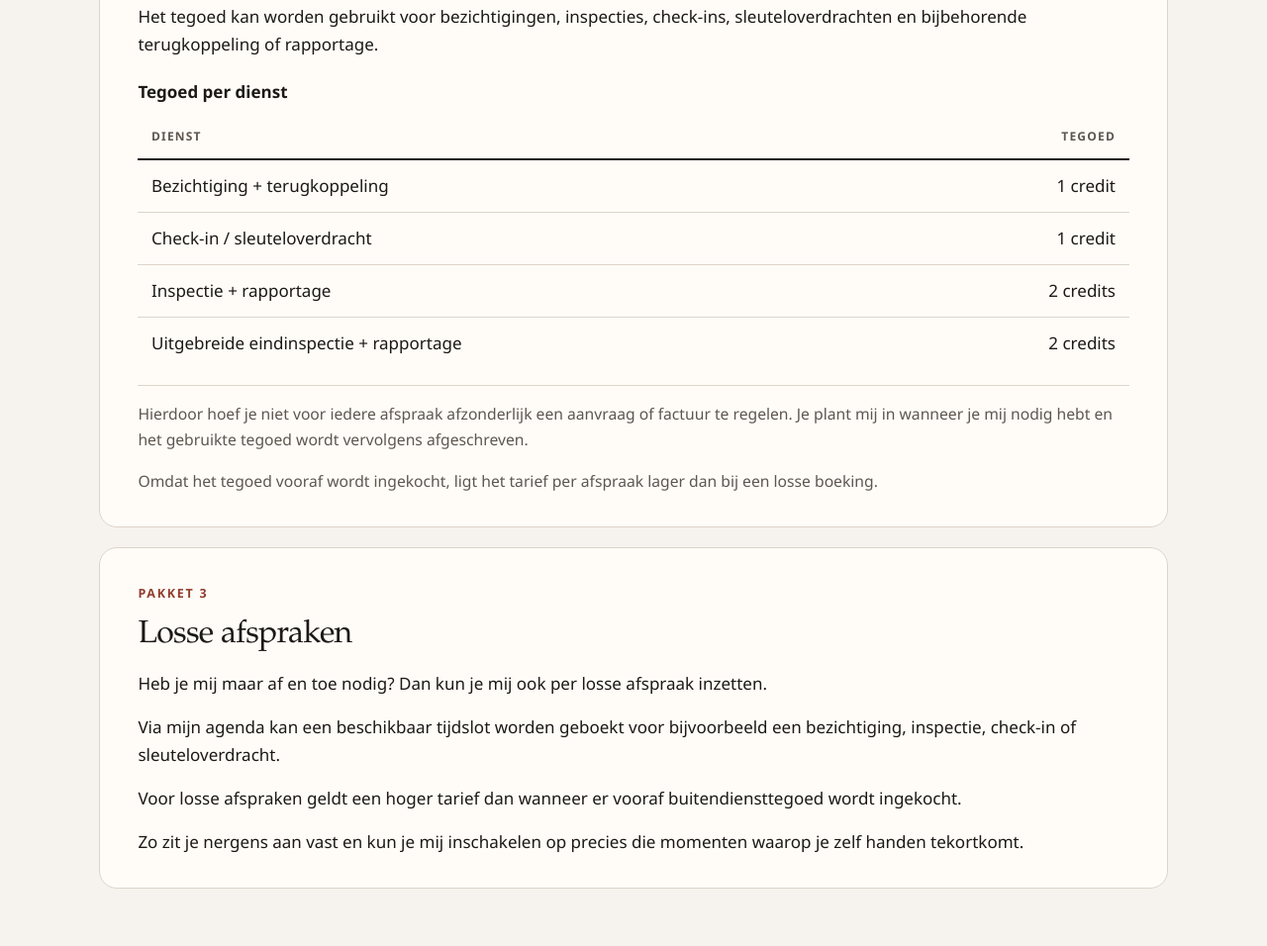
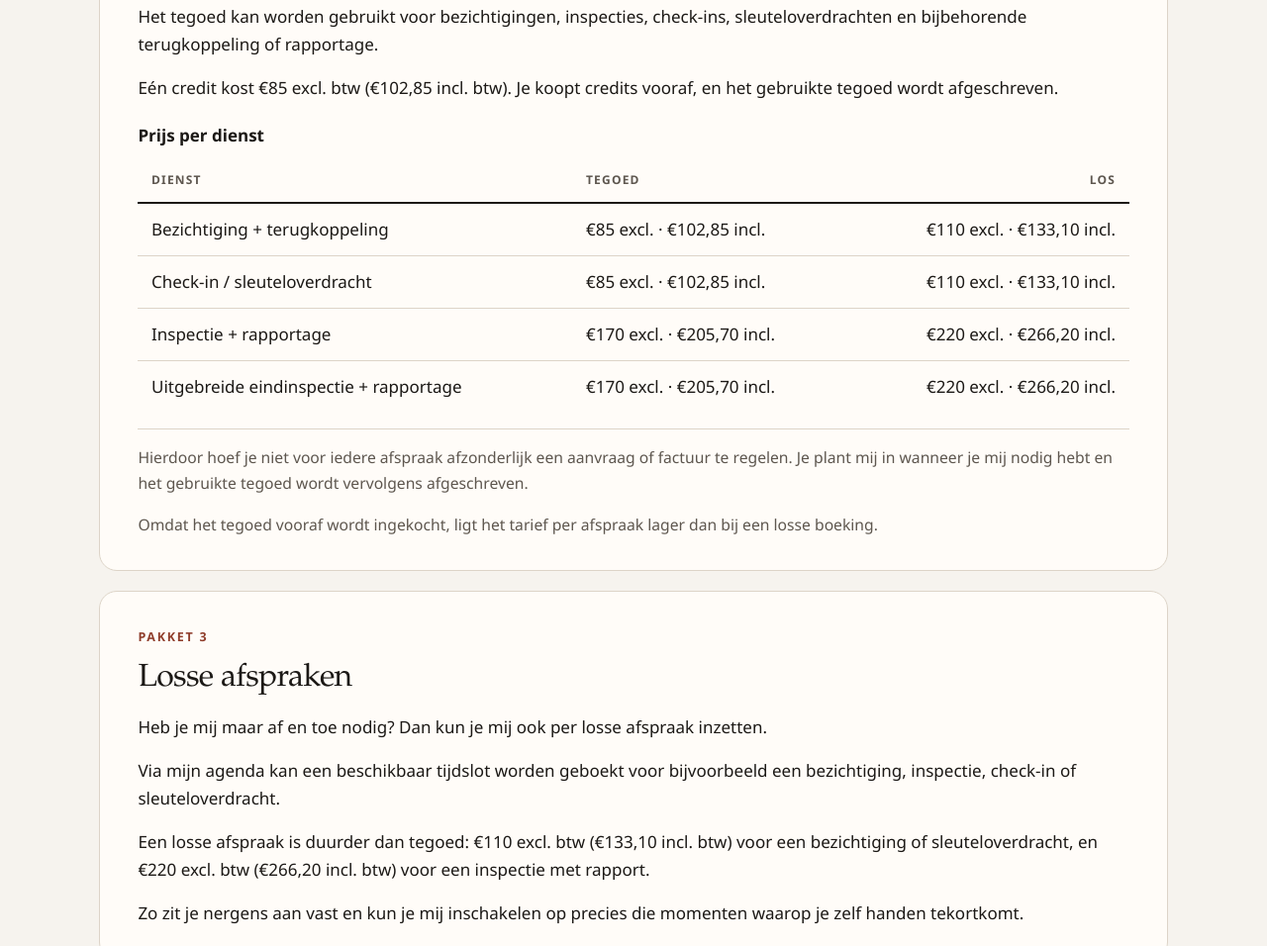
Before and after one commit to pleun-teddykids/verhuur-buitendienst-ea7270b9, a plain HTML site: page index.html in a window 1280 px wide. Shown: the part 1970-2926 px from the top of the page at 99% size. Drawn offline with Linux system fonts and the light colour scheme.

Commit message:
Add prices incl. VAT

```diff
--- a/index.html
+++ b/index.html
@@ -302,7 +302,7 @@
         <article class="pakket" id="complete">
           <div class="pakket-kicker">
             <p class="nummer">Pakket 1</p>
-            <p class="prijs">€300 <span>excl. btw per traject</span></p>
+            <p class="prijs">€300 <span>excl. btw · €363 incl. btw per traject</span></p>
           </div>
           <h3>Complete verhuurbegeleiding</h3>
           <p>Met dit pakket neem ik het buitendienstgedeelte van het verhuurtraject zoveel mogelijk uit handen, vanaf de eerste bezichtiging tot en met de sleuteloverdracht aan de nieuwe huurder.</p>
@@ -332,31 +332,37 @@
           <p>Voor makelaarskantoren die mij regelmatig willen kunnen inzetten, bied ik een flexibel tegoed aan.</p>
           <p>Je koopt vooraf een aantal credits. Wanneer er tijdens het inplannen blijkt dat een collega niet beschikbaar is voor een afspraak buiten de deur, kan er eenvoudig een beschikbaar tijdslot in mijn agenda worden geboekt.</p>
           <p>Het tegoed kan worden gebruikt voor bezichtigingen, inspecties, check-ins, sleuteloverdrachten en bijbehorende terugkoppeling of rapportage.</p>
+          <p>Eén credit kost €85 excl. btw (€102,85 incl. btw). Je koopt credits vooraf, en het gebruikte tegoed wordt afgeschreven.</p>
           <div class="table-wrap">
             <table>
-              <caption>Tegoed per dienst</caption>
+              <caption>Prijs per dienst</caption>
               <thead>
                 <tr>
                   <th scope="col">Dienst</th>
                   <th scope="col">Tegoed</th>
+                  <th scope="col">Los</th>
                 </tr>
               </thead>
               <tbody>
                 <tr>
                   <td>Bezichtiging + terugkoppeling</td>
-                  <td>1 credit</td>
+                  <td>€85 excl. · €102,85 incl.</td>
+                  <td>€110 excl. · €133,10 incl.</td>
                 </tr>
                 <tr>
                   <td>Check-in / sleuteloverdracht</td>
-                  <td>1 credit</td>
+                  <td>€85 excl. · €102,85 incl.</td>
+                  <td>€110 excl. · €133,10 incl.</td>
                 </tr>
                 <tr>
                   <td>Inspectie + rapportage</td>
-                  <td>2 credits</td>
+                  <td>€170 excl. · €205,70 incl.</td>
+                  <td>€220 excl. · €266,20 incl.</td>
                 </tr>
                 <tr>
                   <td>Uitgebreide eindinspectie + rapportage</td>
-                  <td>2 credits</td>
+                  <td>€170 excl. · €205,70 incl.</td>
+                  <td>€220 excl. · €266,20 incl.</td>
                 </tr>
               </tbody>
             </table>
@@ -374,7 +380,7 @@
           <h3>Losse afspraken</h3>
           <p>Heb je mij maar af en toe nodig? Dan kun je mij ook per losse afspraak inzetten.</p>
           <p>Via mijn agenda kan een beschikbaar tijdslot worden geboekt voor bijvoorbeeld een bezichtiging, inspectie, check-in of sleuteloverdracht.</p>
-          <p>Voor losse afspraken geldt een hoger tarief dan wanneer er vooraf buitendiensttegoed wordt ingekocht.</p>
+          <p>Een losse afspraak is duurder dan tegoed: €110 excl. btw (€133,10 incl. btw) voor een bezichtiging of sleuteloverdracht, en €220 excl. btw (€266,20 incl. btw) voor een inspectie met rapport.</p>
           <p>Zo zit je nergens aan vast en kun je mij inschakelen op precies die momenten waarop je zelf handen tekortkomt.</p>
         </article>
       </div>
```
